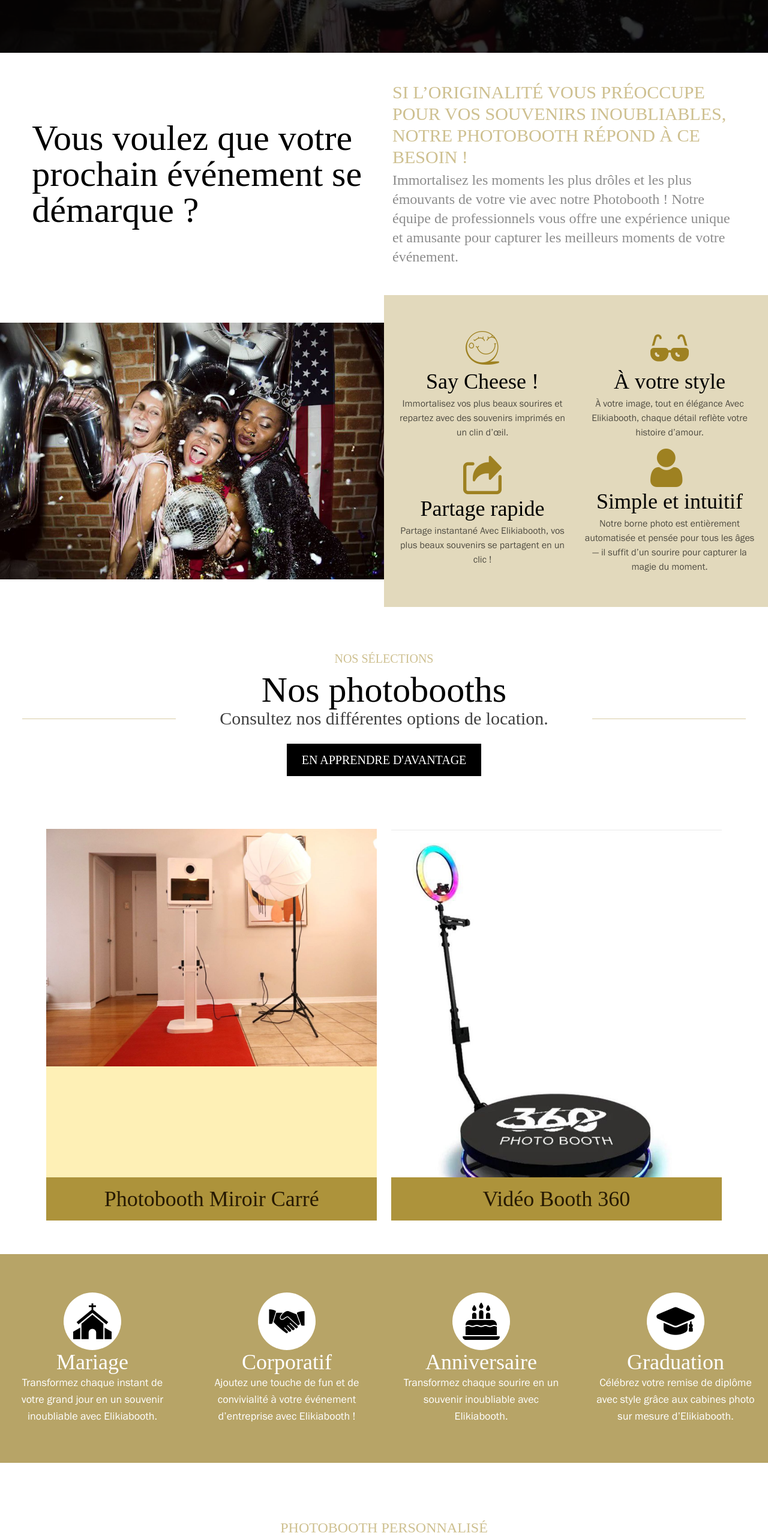
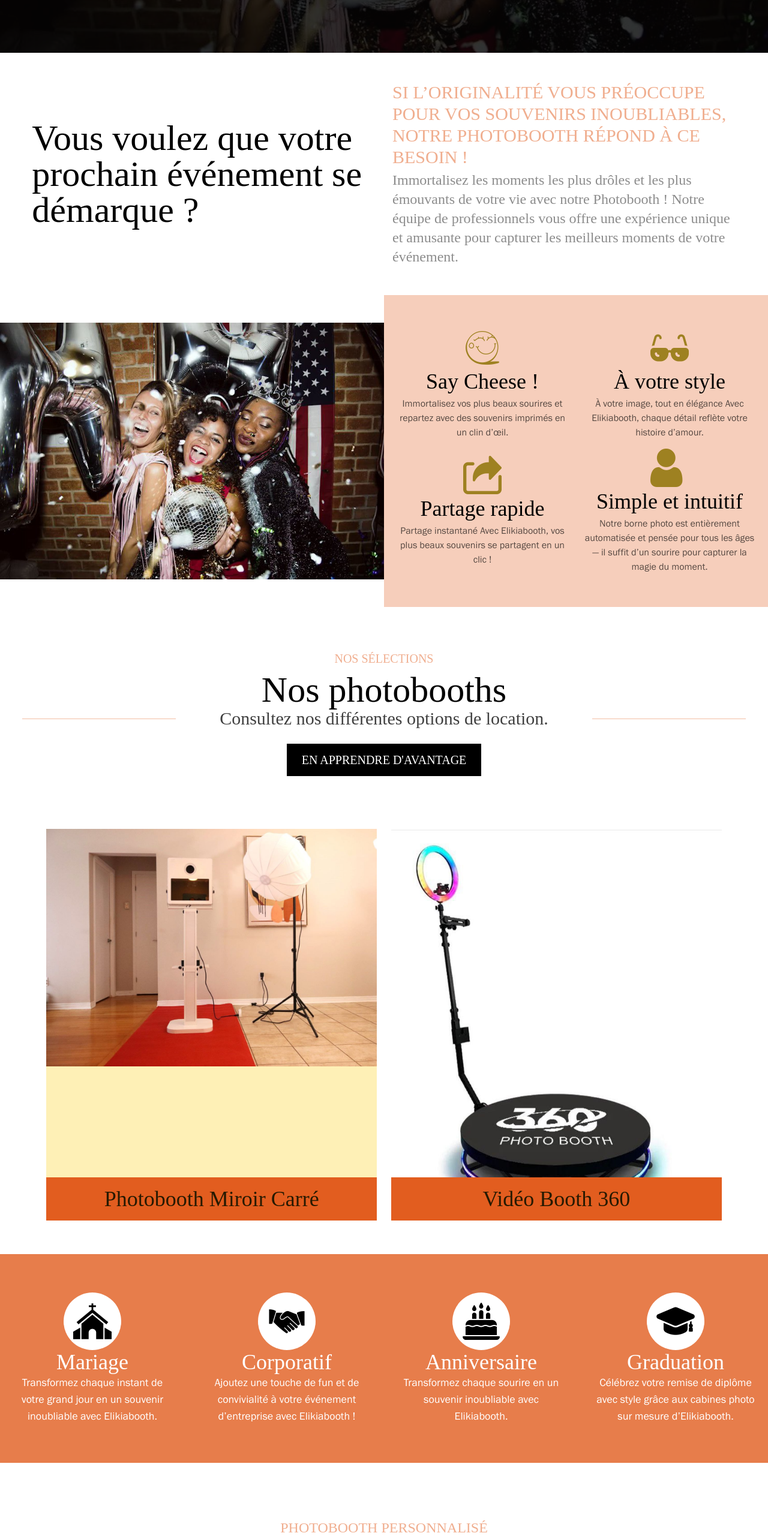
Before and after one commit to yeredmbe/photobooth, a React (Vite) app: page / in a window 1280 px wide. Shown: the part 840-3406 px from the top of the page at 60% size. Built offline with nearby package versions, Linux system fonts and the light colour scheme.

Commit message:
continue changing the images

```diff
--- a/src/components/Body.jsx
+++ b/src/components/Body.jsx
@@ -51,7 +51,7 @@ const Body = () => {
     data-aos-duration="1000"
     data-aos-easing="ease-in-out">Vous voulez que votre prochain événement se démarque ?</p>
         <div className=' w-1/2  max-sm:w-11/12 max-sm:py-4' >
-            <p className='text-[#9e8121]/50 text-3xl mb-1 max-sm:text-2xl max-sm:text-center max-sm:my-6 uppercase'
+            <p className='text-[#e25d1f]/50 text-3xl mb-1 max-sm:text-2xl max-sm:text-center max-sm:my-6 uppercase'
              data-aos="slide-up"
     data-aos-duration="1000"
     data-aos-easing="ease-in-out">Si l’originalité vous préoccupe pour vos souvenirs inoubliables, notre Photobooth répond à ce besoin !</p>
@@ -67,7 +67,7 @@ const Body = () => {
     data-aos-delay="50"
     data-aos-duration="1000"
     data-aos-easing="ease-in-out" />
-            <div className='w-1/2 py-14 max-sm:py-3 bg-[#9e8121]/30 grid grid-cols-2 gap-4 p-4 max-sm:w-full max-sm:grid-cols-1 max-sm:my-4'>
+            <div className='w-1/2 py-14 max-sm:py-3 bg-[#e25d1f]/30 grid grid-cols-2 gap-4 p-4 max-sm:w-full max-sm:grid-cols-1 max-sm:my-4'>
                 <div className='justify-center items-center flex flex-col ' >
                     <img src='./emoji.png' alt='smiley'  className='size-16'/>
                     <p className='text-4xl my-1'>Say Cheese !</p>
@@ -95,17 +95,17 @@ Avec Elikiabooth, vos plus beaux souvenirs se partagent en un clic !</p>
 
 
       <div className='w-full flex flex-col items-center justify-center my-8 py-8'>
-        <p className='text-[#9e8121]/50 text-xl max-sm:hidden my-2'>NOS SÉLECTIONS</p>
+        <p className='text-[#e25d1f]/50 text-xl max-sm:hidden my-2'>NOS SÉLECTIONS</p>
         <p className='max-sm:text-6xl text-6xl max-sm:my-2'  data-aos="slide-up"
     data-aos-duration="1000"
     data-aos-easing="ease-in-out">Nos photobooths</p>
         <div className='w-full flex items-center justify-around max-sm:flex-col max-sm:items-center max-sm:justify-center'>
-           <hr className=' border-[#9e8121]/40 w-1/5 max-sm:hidden'/>
+           <hr className=' border-[#e25d1f]/40 w-1/5 max-sm:hidden'/>
            <p className='text-3xl max-sm:px-3 max-sm:text-center max-sm:text-2xl text-black/75' data-aos="slide-up"
     data-aos-delay="30"
     data-aos-duration="1000"
     data-aos-easing="ease-in-out">Consultez nos différentes options de location.</p>
-           <hr className=' border-[#9e8121]/40 w-1/5 max-sm:hidden'/>
+           <hr className=' border-[#e25d1f]/40 w-1/5 max-sm:hidden'/>
         </div>
          <Link to={"/photobooth"} className="mt-6 mx-3 cursor-pointer px-6 py-3 bg-[#000] border border-[#000]  text-white text-xl font-medium hover:text-black  hover:bg-white transition duration-500 hover:border-black ease-in-out">EN APPRENDRE D'AVANTAGE</Link>
       </div>
@@ -122,12 +122,12 @@ Avec Elikiabooth, vos plus beaux souvenirs se partagent en un clic !</p>
     data-aos-easing="ease-in-out"
           >
             <img src={image.img} alt="" className='w-full hover:translate-y-[-10px] transition-transform duration-500 ease-in-out' />
-            <div className='absolute bottom-0 left-0 right-0 bg-[#ad933b]  text-[#271a02] text-center p-4 text-4xl max-sm:text-2xl'>{image.title}</div>
+            <div className='absolute bottom-0 left-0 right-0 bg-[#e25d1f]  text-[#271a02] text-center p-4 text-4xl max-sm:text-2xl'>{image.title}</div>
 </div>))
          }
       </div>
 
-      <div className='bg-[#a58e42]/80 w-full py-8 max-sm:my-1 my-8 grid grid-cols-4 max-sm:grid-cols-1 gap-4 max-sm:gap-2 items-center justify-center'>
+      <div className='bg-[#e25d1f]/80 w-full py-8 max-sm:my-1 my-8 grid grid-cols-4 max-sm:grid-cols-1 gap-4 max-sm:gap-2 items-center justify-center'>
         {
           data.length > 0 && data.map((item, index) => (
             <div
@@ -143,7 +143,7 @@ Avec Elikiabooth, vos plus beaux souvenirs se partagent en un clic !</p>
       </div>
 
       <div className='w-full flex flex-col justify-center items-center max-sm:my-0 my-12 max-sm:hidden'>
-        <h1 className='text-center text-2xl text-[#9e8121]/50 my-3 uppercase'>Photobooth personnalisé</h1>
+        <h1 className='text-center text-2xl text-[#e25d1f]/50 my-3 uppercase'>Photobooth personnalisé</h1>
         <h2 className='text-center text-5xl w-10/12 font-AdobeHebrew'
         data-aos="slide-up"
     data-aos-duration="1000"
@@ -158,7 +158,7 @@ data-aos="slide-up"
           data1.length > 0 && data1.map((item, index) => (
             <div
             key={index}
-            className='w-full flex bg-[#ad933b]/80 mx-3 flex-col items-center hover:scale-[1.1] hover:translate-y-[-15px] transition-transform duration-500 ease-in-out justify-center text-center py-8 px-4 max-sm:py-4 max-sm:px-2 text-black max-sm:my-4'>
+            className='w-full flex bg-[#e25d1f]/80 mx-3 flex-col items-center hover:scale-[1.1] hover:translate-y-[-15px] transition-transform duration-500 ease-in-out justify-center text-center py-8 px-4 max-sm:py-4 max-sm:px-2 text-black max-sm:my-4'>
               <div className='size-24  rounded-full p-3  flex items-center  justify-center mx-auto'>
                  <img src={item.icon} className='size-16' />
               </div>
@@ -169,7 +169,7 @@ data-aos="slide-up"
         </div>
       </div>
 
-      <div className='w-full flex items-center justify-center max-sm:flex-col max-sm:items-center max-sm:justify-center max-sm:px-0 max-sm:my-0 my-12 max-sm:py-0 py-12 bg-[#9e8121]/40 px-24'>
+      <div className='w-full flex items-center justify-center max-sm:flex-col max-sm:items-center max-sm:justify-center max-sm:px-0 max-sm:my-0 my-12 max-sm:py-0 py-12 bg-[#e25d1f]/40 px-24'>
       <img src="photo_3_2025-10-18_13-20-11.jpg" alt="" className='w-1/2 max-sm:w-full' />
       <div className='w-1/2 ml-16 max-sm:ml-0 max-sm:w-full max-sm:py-4 max-sm:text-center font-Sans-Font text-[#271a02]'>
         <h1 className='text-4xl my-5 font-GaramondAntiqua'
@@ -196,15 +196,15 @@ data-aos="slide-up"
       </div>
       </div>
 
-        <div className='w-full  flex flex-col items-center justify-center max-sm:my-0 mt-2 bg-[#9e8121]/40 py-8'>
+        <div className='w-full  flex flex-col items-center justify-center max-sm:my-0 mt-2 bg-[#e25d1f]/40 py-8'>
         <div className='w-10/12 max-sm:w-full flex flex-col items-center justify-center '>
         <p className='text-white text-2xl my-4'>Demande de réservation</p>
         <div className='w-full flex items-center justify-around max-sm:flex-col max-sm:items-center max-sm:justify-center'>
-           <hr className=' border-[#9e8121]/40 w-1/5 max-sm:hidden'/>
+           <hr className=' border-[#e25d1f]/40 w-1/5 max-sm:hidden'/>
            <p className='text-5xl text-center max-sm:px-3 max-sm:text-center max-sm:text-3xl text-[#271a02]' data-aos="slide-up"
     data-aos-duration="1000"
     data-aos-easing="ease-in-out">Souriez, immortalisez, revivez chaque instant.</p>
-           <hr className=' border-[#9e8121]/40 w-1/5 max-sm:hidden'/>
+           <hr className=' border-[#e25d1f]/40 w-1/5 max-sm:hidden'/>
         </div>
         <p className='w-2/5 text-center my-4 max-sm:w-full max-sm:px-4 font-Sans-Font max-sm:text-lg text-[#271a02]' data-aos="slide-up"
     data-aos-delay="50"
```
